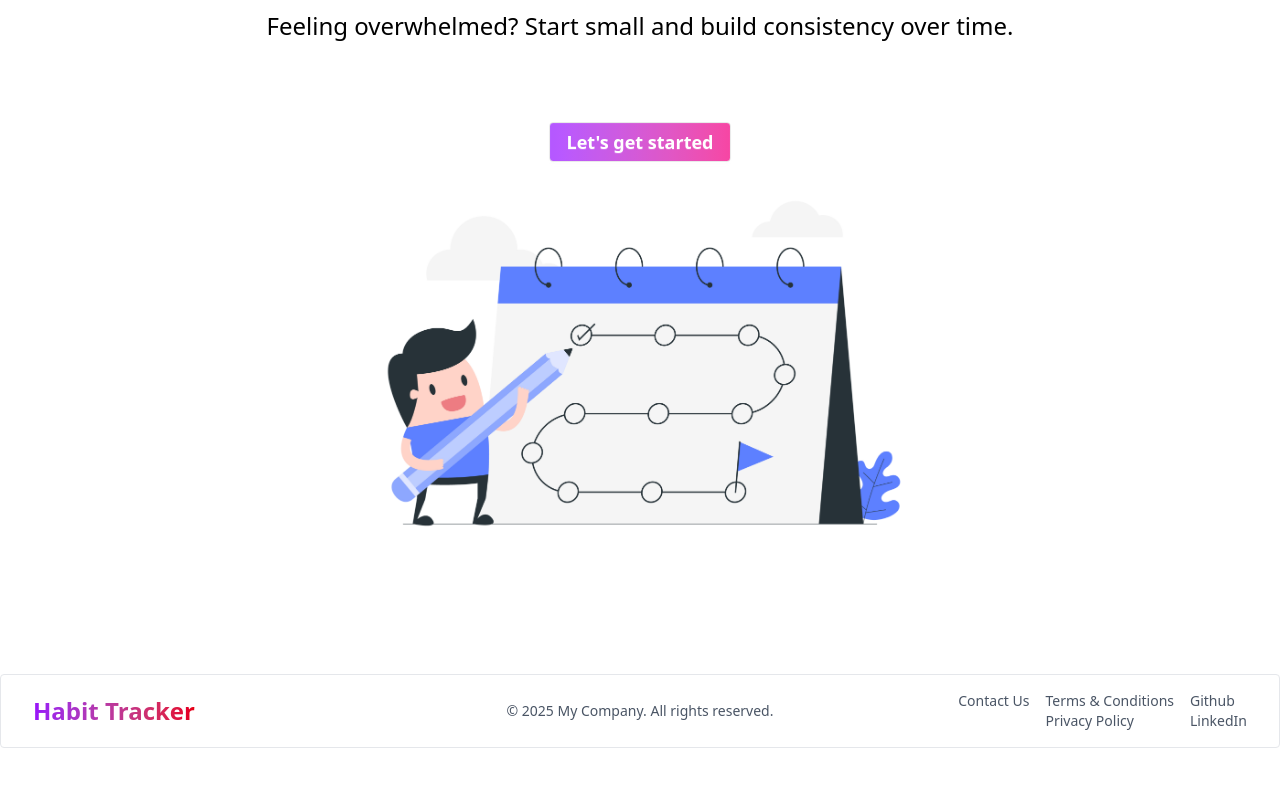
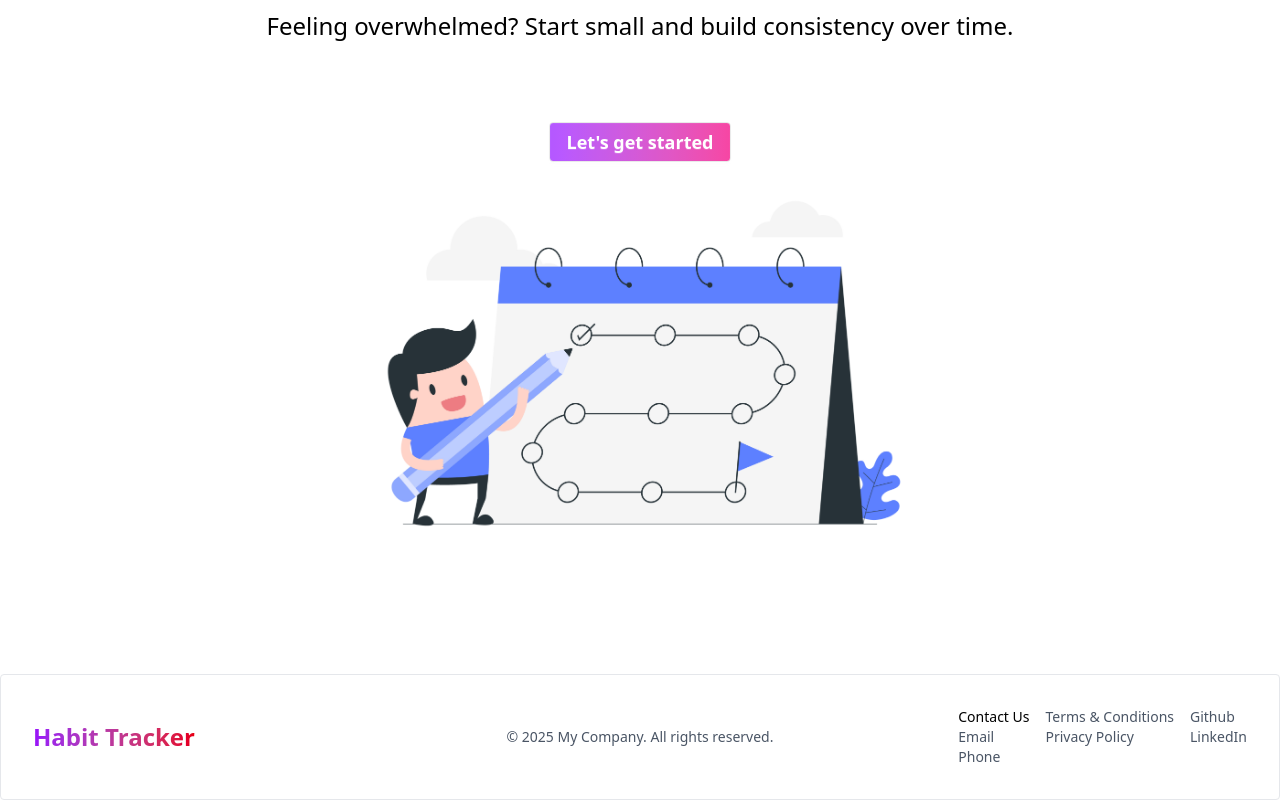
Before and after one commit to MahfujulSagor/rakibul, a React (Vite) app: page / in a window 1280 px wide. Shown: the part 326-1126 px from the top of the page. Before the commit the page ends 1074 px from the top, so only its background shows below. Built offline with nearby package versions, Linux system fonts and the light colour scheme; no server answers.

Commit message:
edit footer

```diff
--- a/src/Components/Footer/Footer.jsx
+++ b/src/Components/Footer/Footer.jsx
@@ -2,7 +2,7 @@ import { Link } from "react-router";
 
 const Footer = () => {
   return (
-    <div className="w-full border border-gray-200 rounded p-4 ">
+    <div className="w-full border border-gray-200 rounded px-4 py-8">
       <div className="grid grid-cols-3 items-center w-full px-4">
         <div className="justify-self-start">
           <h2 className="text-2xl font-bold">
@@ -16,9 +16,17 @@ const Footer = () => {
         </p>
         <div className="justify-self-end">
           <div className="text-sm flex space-x-4 text-gray-600">
-            <span className="hover:text-black hover:underline cursor-pointer">
-              Contact Us
-            </span>
+            <div className="flex flex-col">
+              <span className="text-black">
+                Contact Us
+              </span>
+              <span className="hover:text-black hover:underline cursor-pointer">
+                Email
+              </span>
+              <span className="hover:text-black hover:underline cursor-pointer">
+                Phone
+              </span>
+            </div>
             <div className="flex flex-col">
               <span className="hover:text-black hover:underline cursor-pointer">
                 Terms & Conditions
```
